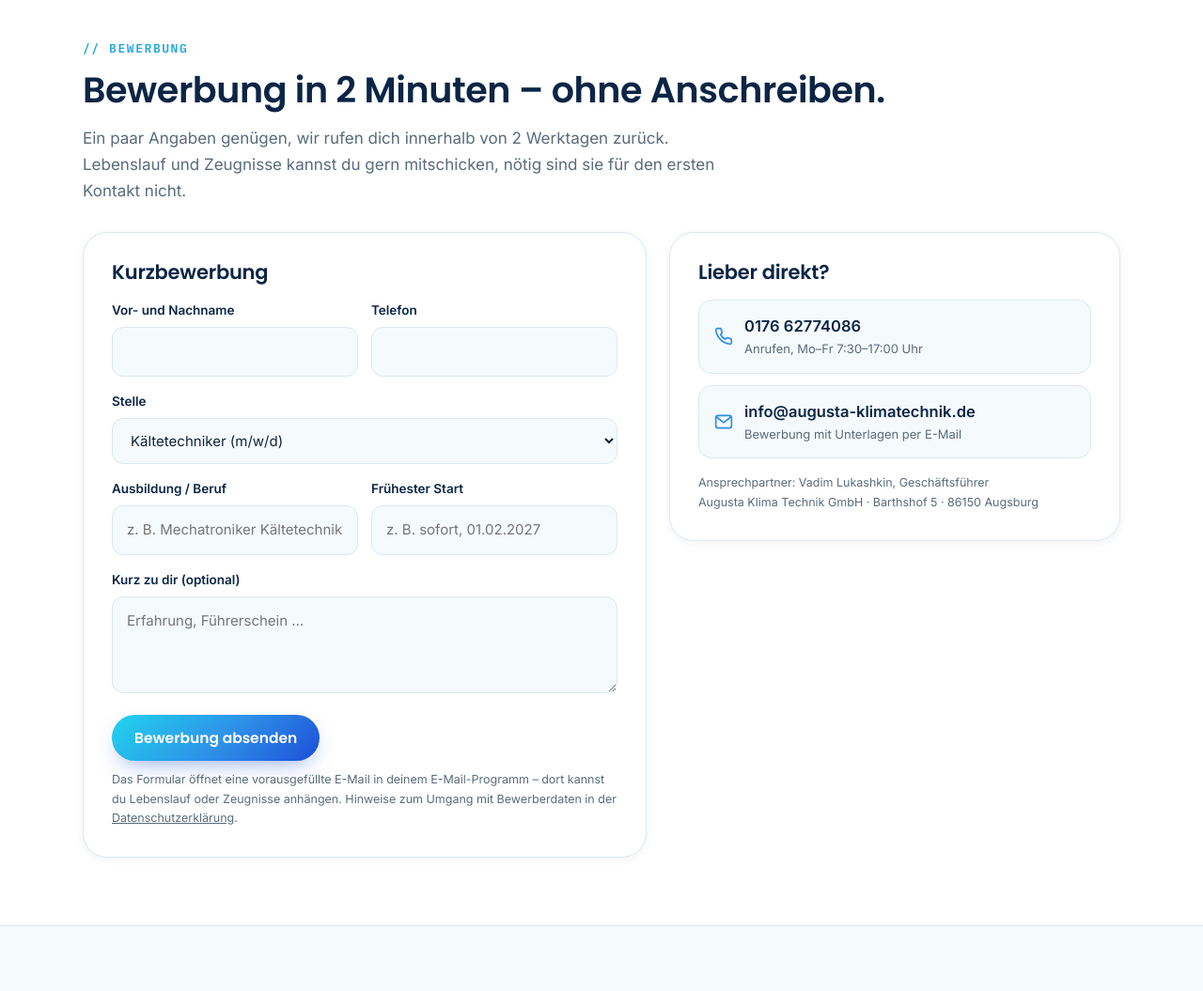
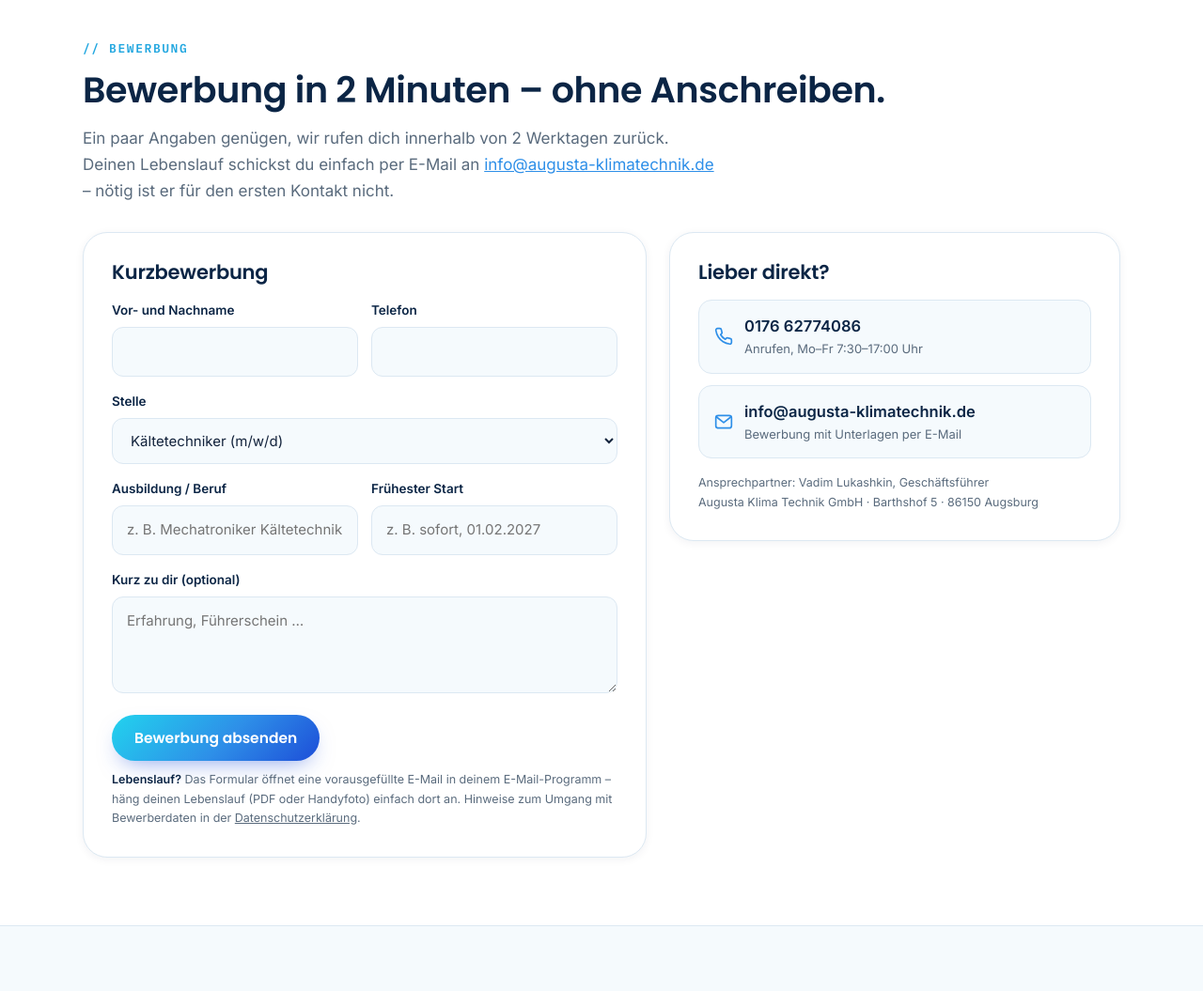
Before and after one commit to hasskin/augusta-klimatechnik, a plain HTML site: page karriere/kaeltetechniker/index.html in a window 1280 px wide. Shown: the part 1680-2735 px from the top of the page at 94% size. Drawn offline with Linux system fonts and the light colour scheme.

Commit message:
Karriere: Hinweis "Lebenslauf per E-Mail an info@" in allen Bewerbungsformularen
Co-Authored-By: Claude Opus 5.5 <noreply@anthropic.com>

```diff
--- a/karriere/kaeltetechniker/index.html
+++ b/karriere/kaeltetechniker/index.html
@@ -262,7 +262,7 @@
   <div class="wrap">
     <p class="sec-eyebrow">// Bewerbung</p>
     <h2>Bewerbung in 2 Minuten – ohne Anschreiben.</h2>
-    <p class="sec-sub">Ein paar Angaben genügen, wir rufen dich innerhalb von 2 Werktagen zurück. Lebenslauf und Zeugnisse kannst du gern mitschicken, nötig sind sie für den ersten Kontakt nicht.</p>
+    <p class="sec-sub">Ein paar Angaben genügen, wir rufen dich innerhalb von 2 Werktagen zurück. Deinen Lebenslauf schickst du einfach per E-Mail an <a href="mailto:info@augusta-klimatechnik.de?subject=Bewerbung" style="color:var(--blue-soft);text-decoration:underline">info@augusta-klimatechnik.de</a> – nötig ist er für den ersten Kontakt nicht.</p>
     <div class="apply">
       <form class="panel" id="bewerbung">
         <h3>Kurzbewerbung</h3>
@@ -277,7 +277,7 @@
         </div>
         <div class="field"><label for="b-msg">Kurz zu dir (optional)</label><textarea id="b-msg" name="nachricht" rows="3" placeholder="Erfahrung, Führerschein …"></textarea></div>
         <button class="btn btn-grad" type="submit">Bewerbung absenden</button>
-        <p class="hint">Das Formular öffnet eine vorausgefüllte E-Mail in deinem E-Mail-Programm – dort kannst du Lebenslauf oder Zeugnisse anhängen. Hinweise zum Umgang mit Bewerberdaten in der <a href="/datenschutz/#bewerbungen">Datenschutzerklärung</a>.</p>
+        <p class="hint"><b style="color:var(--navy)">Lebenslauf?</b> Das Formular öffnet eine vorausgefüllte E-Mail in deinem E-Mail-Programm – häng deinen Lebenslauf (PDF oder Handyfoto) einfach dort an. Hinweise zum Umgang mit Bewerberdaten in der <a href="/datenschutz/#bewerbungen">Datenschutzerklärung</a>.</p>
       </form>
       <div class="panel">
         <h3>Lieber direkt?</h3>
@@ -323,7 +323,7 @@
     ev.preventDefault();
     const f=ev.target;
     const body=encodeURIComponent(
-      `Name: ${f.name.value}\nTelefon: ${f.tel.value}\nStelle: ${f.stelle.value}\nAusbildung / Beruf: ${f.beruf.value}\nFrühester Start: ${f.start.value}\n\n${f.nachricht.value}\n\n(Lebenslauf / Zeugnisse gern im Anhang)`);
+      `Name: ${f.name.value}\nTelefon: ${f.tel.value}\nStelle: ${f.stelle.value}\nAusbildung / Beruf: ${f.beruf.value}\nFrühester Start: ${f.start.value}\n\n${f.nachricht.value}\n\n(Lebenslauf bitte im Anhang)`);
     location.href=`mailto:info@augusta-klimatechnik.de?subject=${encodeURIComponent('Bewerbung – '+f.stelle.value+' – '+f.name.value)}&body=${body}`;
   });
 </script>
```
Also changed, not shown: karriere/index.html (+3 -3 lines), karriere/monteur-klimatechnik/index.html (+3 -3 lines).
